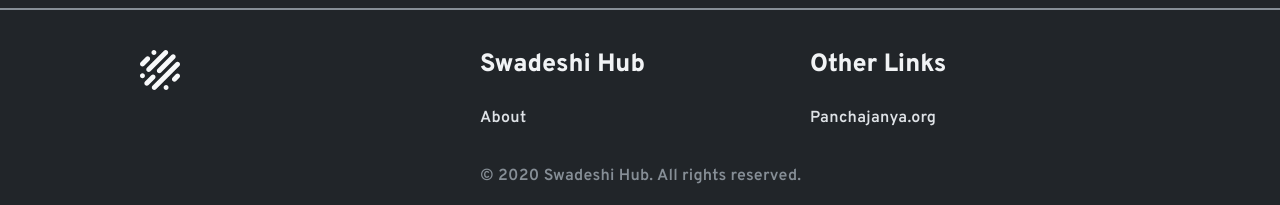
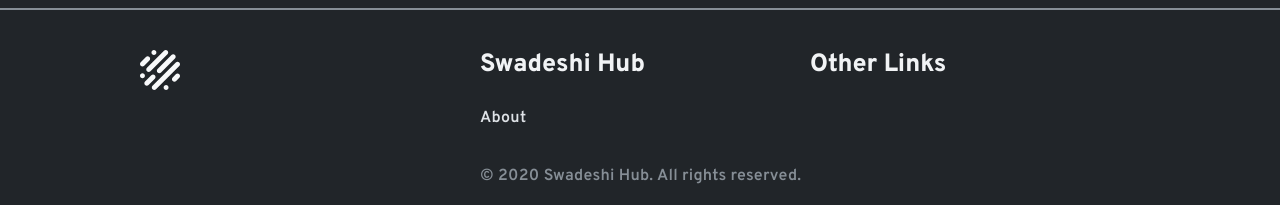
Before and after one commit to swadeshihub/swadeshihub.github.io, a Jekyll site: the page built from index.html, in a window 1280 px wide. Shown: the part 1238-1443 px from the top of the page. Built offline with Jekyll 4.4.1, drawn with Linux system fonts in a browser that asks for light colours.

Commit message:
Update footer.html

```diff
--- a/_includes/core/footer.html
+++ b/_includes/core/footer.html
@@ -15,7 +15,7 @@
 				<nav>
 					<ul class="nav">
 						<li class="nav-link">
-							<a href="https://panchajanya.org" target="_blank">Panchajanya.org</a>
+<!-- 							<a href="https://panchajanya.org" target="_blank">Bhramasthra</a> -->
 						</li>
 					</ul>
 				</nav>
```
